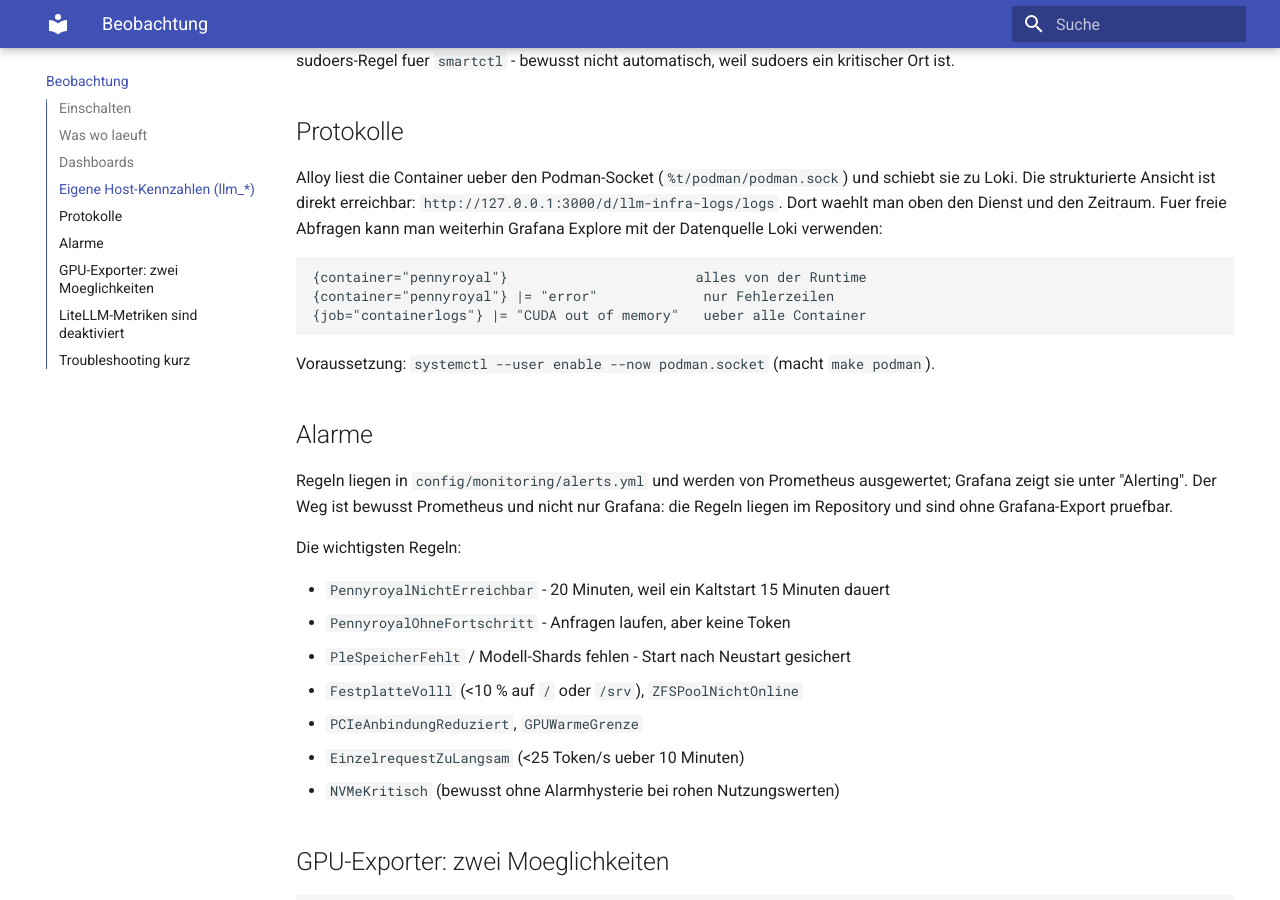
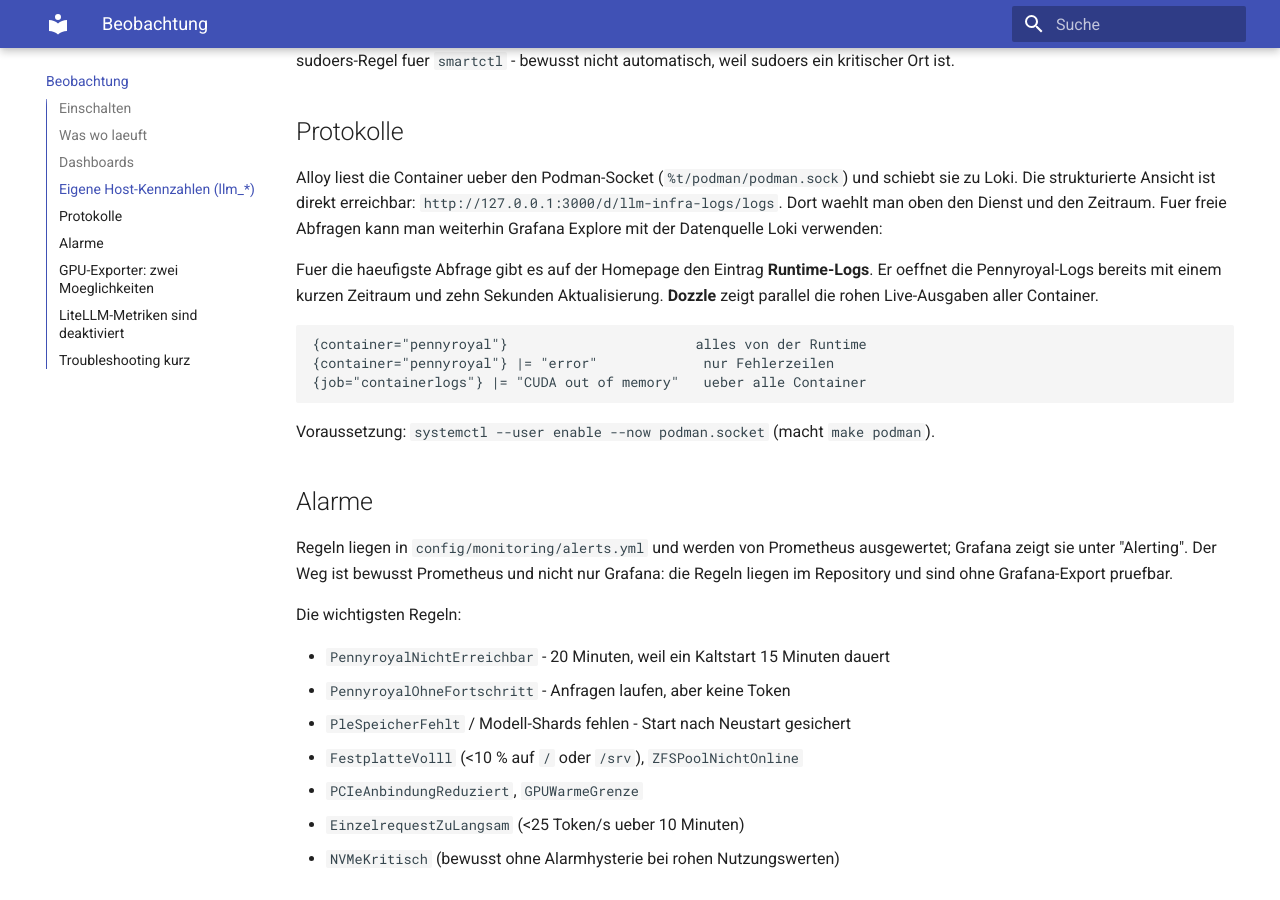
Before and after one commit to thomasdenk79-cyber/llm-infra-setup, an MkDocs documentation site: the page built from docs/monitoring.md, in a window 1280 px wide and 900 px high, scrolled down 2368 px. Built offline with MkDocs 1.6.1 and Material for MkDocs 9.7.7, drawn with Linux system fonts in a browser that asks for light colours.

````diff
--- a/docs/monitoring.md
+++ b/docs/monitoring.md
@@ -96,6 +96,11 @@ und schiebt sie zu Loki. Die strukturierte Ansicht ist direkt erreichbar:
 und den Zeitraum. Fuer freie Abfragen kann man weiterhin Grafana Explore mit
 der Datenquelle Loki verwenden:
 
+Fuer die haeufigste Abfrage gibt es auf der Homepage den Eintrag
+**Runtime-Logs**. Er oeffnet die Pennyroyal-Logs bereits mit einem kurzen
+Zeitraum und zehn Sekunden Aktualisierung. **Dozzle** zeigt parallel die
+rohen Live-Ausgaben aller Container.
+
 ```
 {container="pennyroyal"}                       alles von der Runtime
 {container="pennyroyal"} |= "error"             nur Fehlerzeilen
````
Also changed, not shown: docs/HANDOFF.md (+5 -1 lines), 2 other files.
